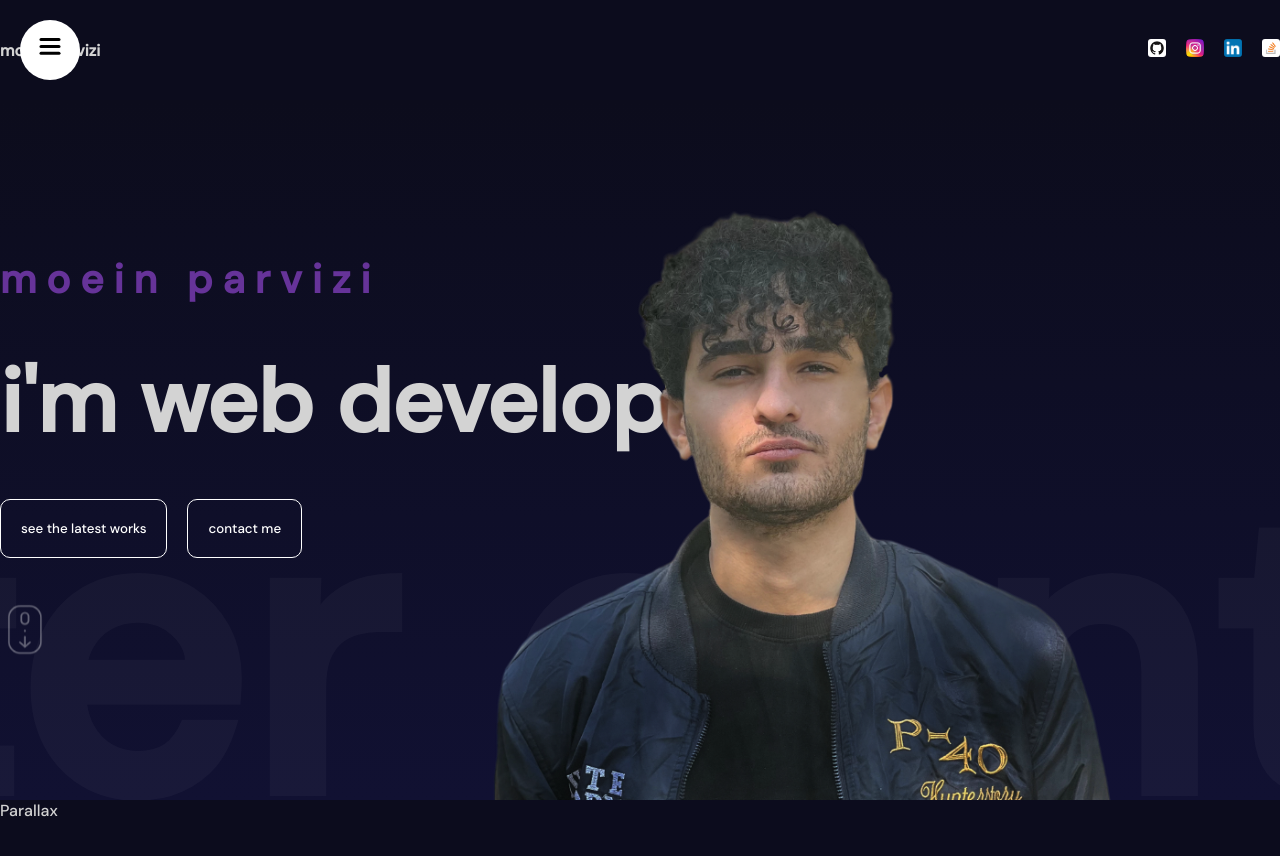
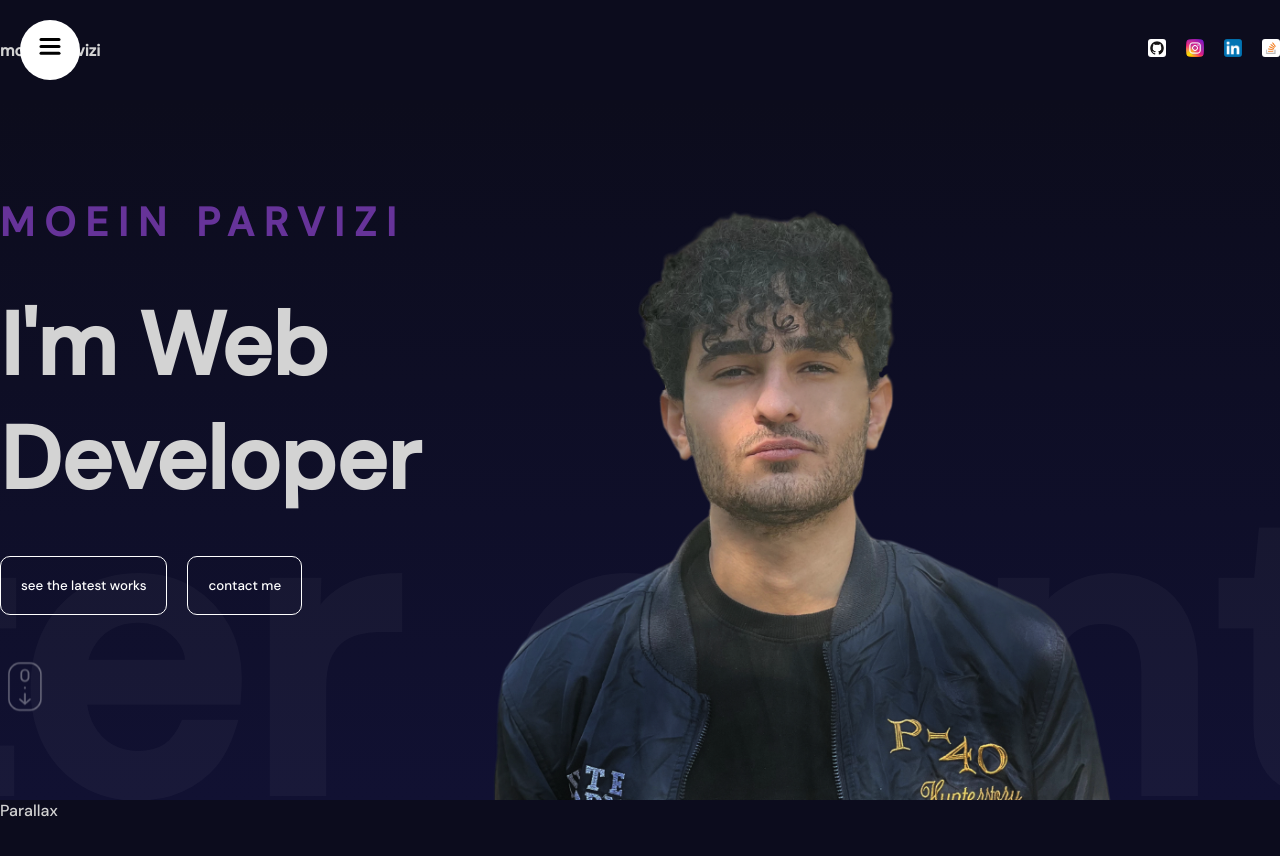
Before and after one commit to moeinparvizi/me, a React (Vite) app: page / in a window 1280 px wide. Shown: the top 856 px of the page. Built offline with nearby package versions, Linux system fonts and the light colour scheme.

Commit message:
add text transform to text container
let go to the parallax section

```diff
--- a/src/Components/hero/hero.scss
+++ b/src/Components/hero/hero.scss
@@ -21,9 +21,11 @@
         font-size: 40px;
         color: rebeccapurple;
         letter-spacing: 10px;
+        text-transform: uppercase;
       }
       h2{
         font-size: 88px;
+        text-transform: capitalize;
       }
       img{
         width: 50px;
```
